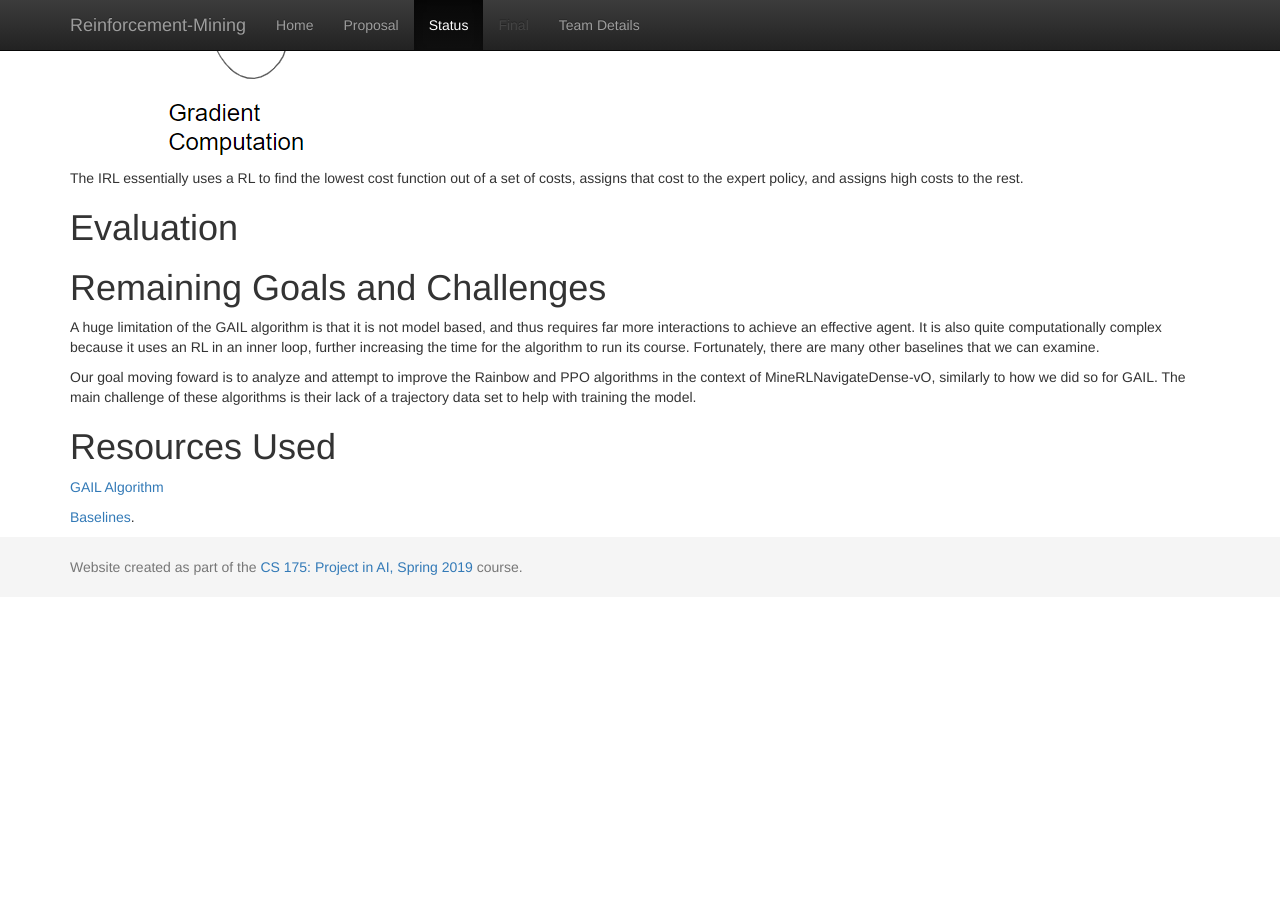
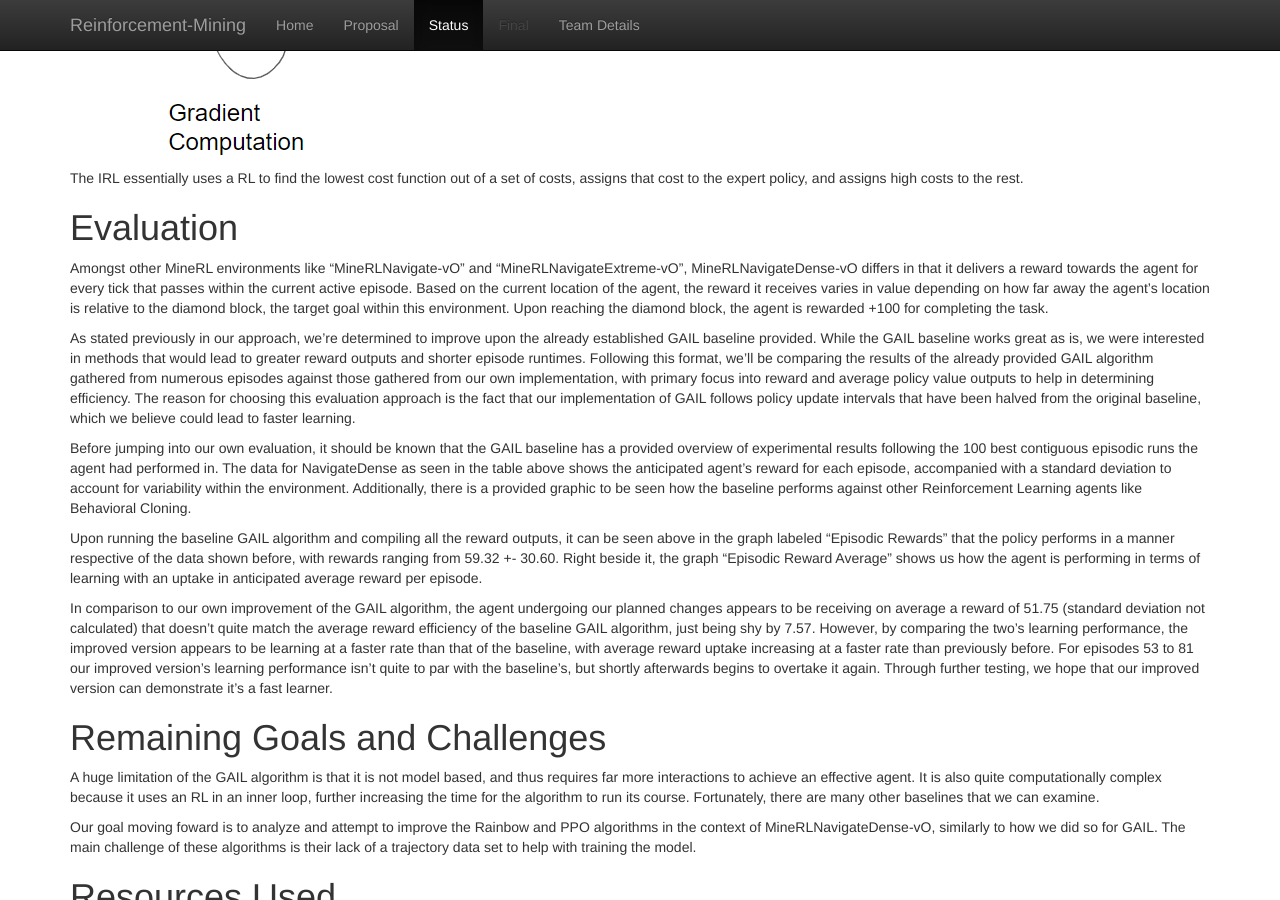
Before and after one commit to TDHTTTT/RM, a Jekyll site: the page built from docs/status.md, in a window 1280 px wide and 900 px high, scrolled down 937 px. Built offline with Jekyll 4.4.1, drawn with Linux system fonts in a browser that asks for light colours; before the commit the page ends 1534 px from its top, so only the background shows below that.

Commit message:
Update status.md

```diff
--- a/docs/status.md
+++ b/docs/status.md
@@ -16,6 +16,15 @@ The IRL essentially uses a RL to find the lowest cost function out of a set of c
 
 
 # Evaluation
+Amongst other MineRL environments like “MineRLNavigate-vO” and “MineRLNavigateExtreme-vO”, MineRLNavigateDense-vO differs in that it delivers a reward towards the agent for every tick that passes within the current active episode. Based on the current location of the agent, the reward it receives varies in value depending on how far away the agent’s location is relative to the diamond block, the target goal within this environment. Upon reaching the diamond block, the agent is rewarded +100 for completing the task.
+
+As stated previously in our approach, we’re determined to improve upon the already established GAIL baseline provided. While the GAIL baseline works great as is, we were interested in methods that would lead to greater reward outputs and shorter episode runtimes. Following this format, we’ll be comparing the results of the already provided GAIL algorithm gathered from numerous episodes against those gathered from our own implementation, with primary focus into reward and average policy value outputs to help in determining efficiency. The reason for choosing this evaluation approach is the fact that our implementation of GAIL follows policy update intervals that have been halved from the original baseline, which we believe could lead to faster learning.
+
+Before jumping into our own evaluation, it should be known that the GAIL baseline has a provided overview of experimental results following the 100 best contiguous episodic runs the agent had performed in. The data for NavigateDense as seen in the table above shows the anticipated agent’s reward for each episode, accompanied with a standard deviation to account for variability within the environment. Additionally, there is a provided graphic to be seen how the baseline performs against other Reinforcement Learning agents like Behavioral Cloning.
+
+Upon running the baseline GAIL algorithm and compiling all the reward outputs, it can be seen above in the graph labeled “Episodic Rewards” that the policy performs in a manner respective of the data shown before, with rewards ranging from 59.32 +- 30.60. Right beside it, the graph “Episodic Reward Average” shows us how the agent is performing in terms of learning with an uptake in anticipated average reward per episode.
+
+In comparison to our own improvement of the GAIL algorithm, the agent undergoing our planned changes appears to be receiving on average a reward of 51.75 (standard deviation not calculated) that doesn’t quite match the average reward efficiency of the baseline GAIL algorithm, just being shy by 7.57. However, by comparing the two’s learning performance, the improved version appears to be learning at a faster rate than that of the baseline, with average reward uptake increasing at a faster rate than previously before. For episodes 53 to 81 our improved version’s learning performance isn’t quite to par with the baseline’s, but shortly afterwards begins to overtake it again. Through further testing, we hope that our improved version can demonstrate it’s a fast learner.
 
 # Remaining Goals and Challenges
 A huge limitation of the GAIL algorithm is that it is not model based, and thus requires far more interactions to achieve an effective agent. It is also quite computationally complex because it uses an RL in an inner loop, further increasing the time for the algorithm to run its course. Fortunately, there are many other baselines that we can examine.
```
